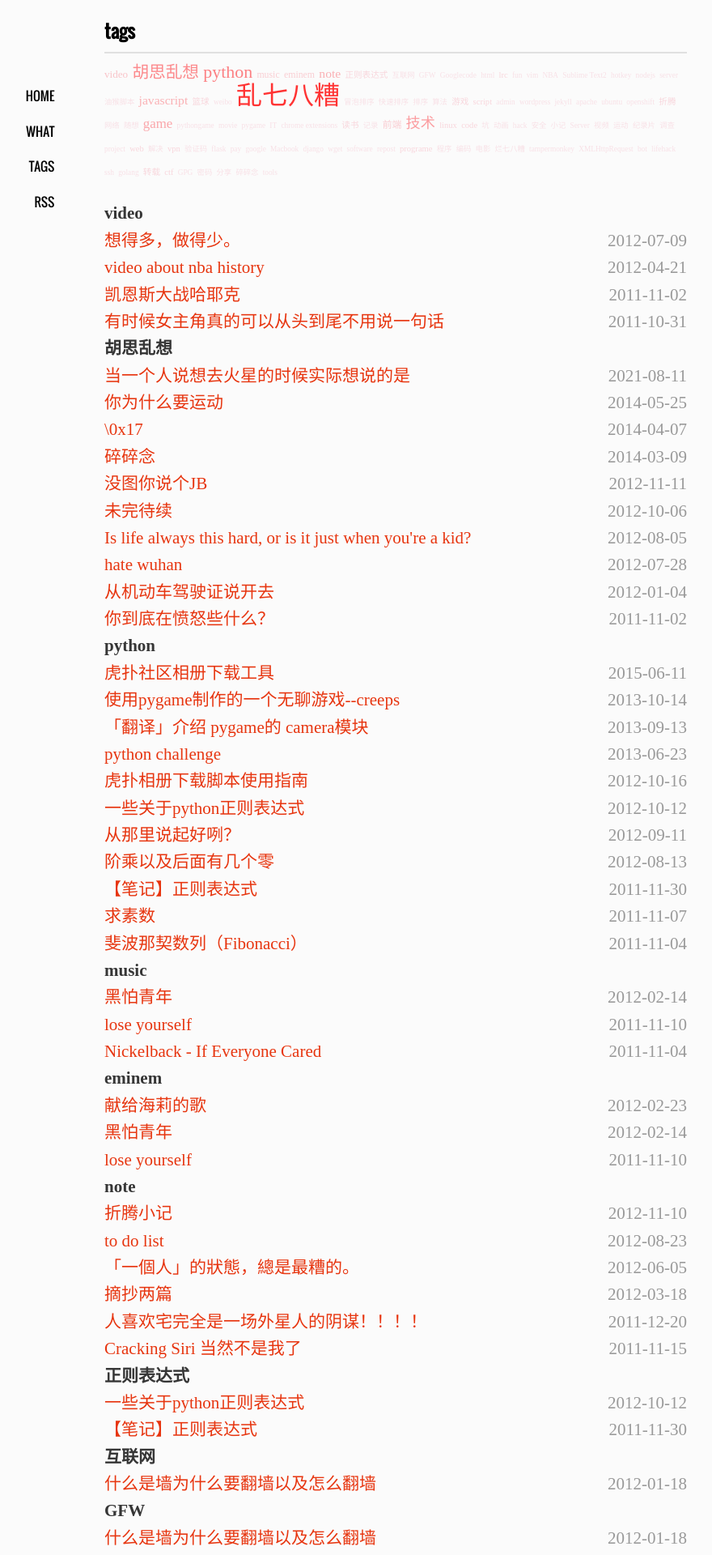
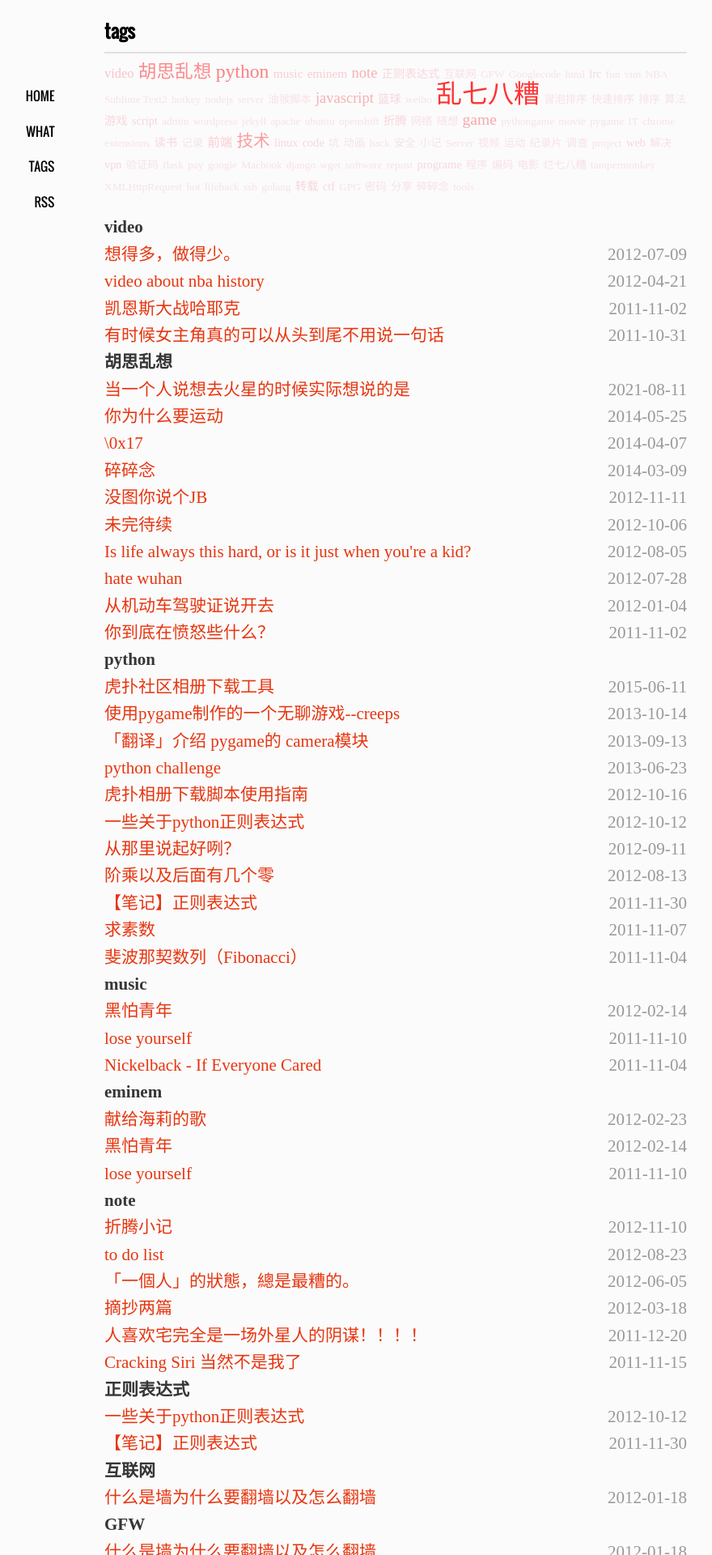
Before and after one commit to xavierskip/xavierskip.github.io, a Jekyll site: the page built from tags/index.md, in a window 1280 px wide. Shown: the top 1920 px of the page at 81% size, without its empty margins (151-1031 px from the left). Built offline with Jekyll 4.4.1, drawn with Linux system fonts in a browser that asks for light colours.

Commit message:
some meta

```diff
--- a/_layouts/default.html
+++ b/_layouts/default.html
@@ -3,6 +3,8 @@
   <head>
     <meta http-equiv="content-type" content="text/html; charset=utf-8" />
     <meta name="author" content="{{ site.author }}" />
+    <meta name="description" content="{{ site.description }}">
+    <meta name="viewport" content="width=device-width, initial-scale=1">
     <title>{{ page.title }}</title>
     <link rel="shortcut icon" href="/favicon.ico">
     <link href="/feed/" rel="alternate" title="{{ site.author }}" type="application/atom+xml" />
--- a/media/js/jquery.tagcloud.js
+++ b/media/js/jquery.tagcloud.js
@@ -82,7 +82,7 @@
 
 // config and run
 $.fn.tagcloud.defaults = {
-    size: {start: 7, end: 24, unit: "pt"},
+    size: {start: 10, end: 24, unit: "pt"},
       color: {start: '#f8e0e6', end: '#ff3333'}
 };
 $(function () {
```
